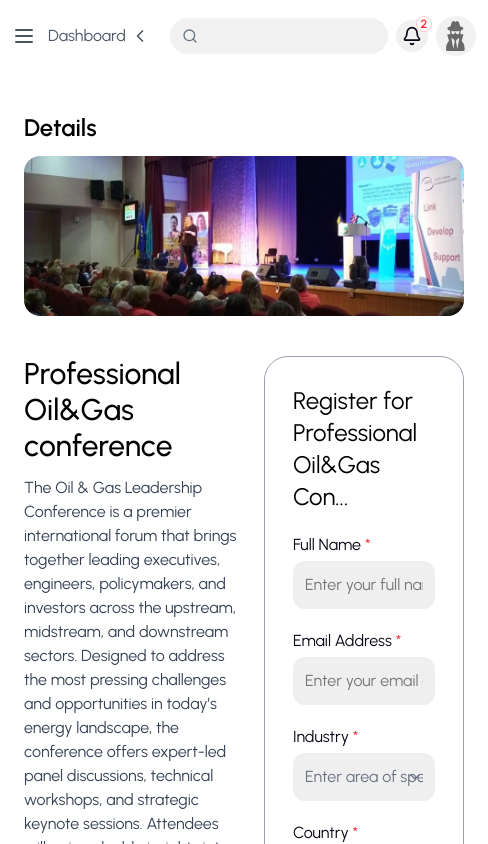
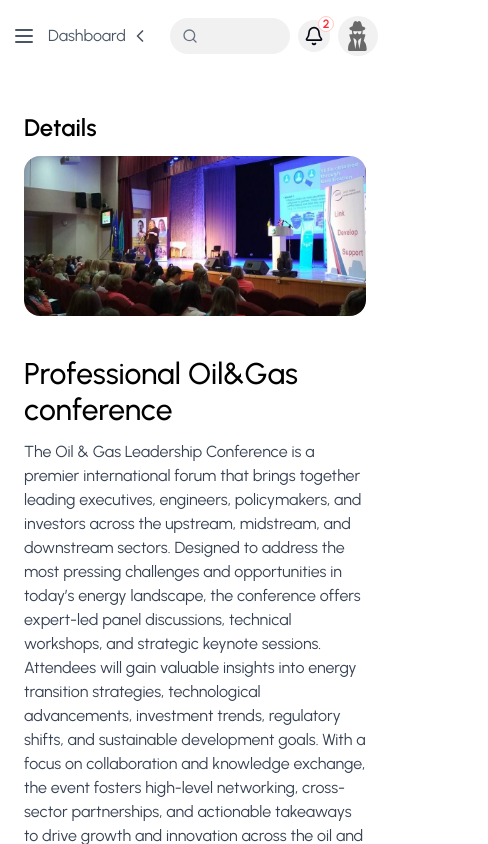
Before and after one commit to Gemamethystngltd/faceless-client, a Next.js app: page /dashboard/register in a window 390 px wide. Shown: the whole page, 488 px wide, since content can reach past the window. Built offline with nearby package versions, Linux system fonts and the light colour scheme.

Commit message:
chore: made the register webinar page responsive

```diff
--- a/components/WebinarRegistration.tsx
+++ b/components/WebinarRegistration.tsx
@@ -56,8 +56,8 @@ export default function WebinarRegistration() {
           className="w-full h-40 object-cover rounded-2xl"
         />
       </div>
-      <div className="flex justify-between mt-10 space-x-5">
-        <div className="w-1/2 space-y-3">
+      <div className="flex max-sm:flex-col max-sm:space-y-5 justify-between mt-10 md:space-x-5">
+        <div className="md:w-1/2 space-y-3">
           <div className="space-y-5">
             <div className="space-y-3">
               <h2 className="font-medium text-3xl">
@@ -128,7 +128,7 @@ export default function WebinarRegistration() {
           </div>
         </div>
 
-        <div className="w-1/2 p-7 border border-gray-400 rounded-3xl flex flex-col h-full">
+        <div className="md:w-1/2 p-7 border border-gray-400 rounded-3xl flex flex-col h-full">
           <h2 className="text-2xl">Register for Professional Oil&Gas Con...</h2>
           <form
             className="flex flex-col flex-1 mt-5"
```
